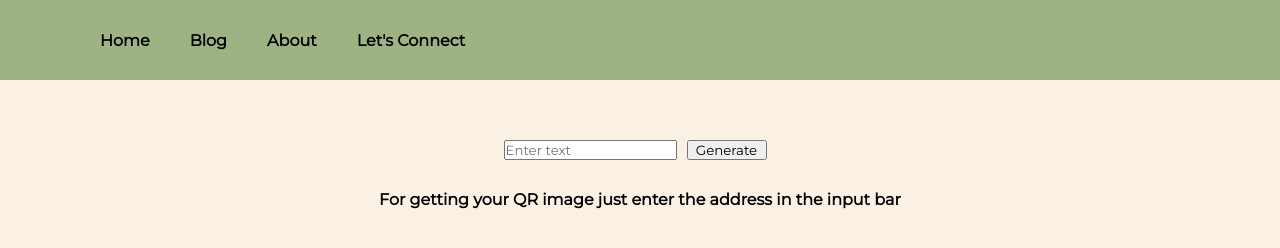
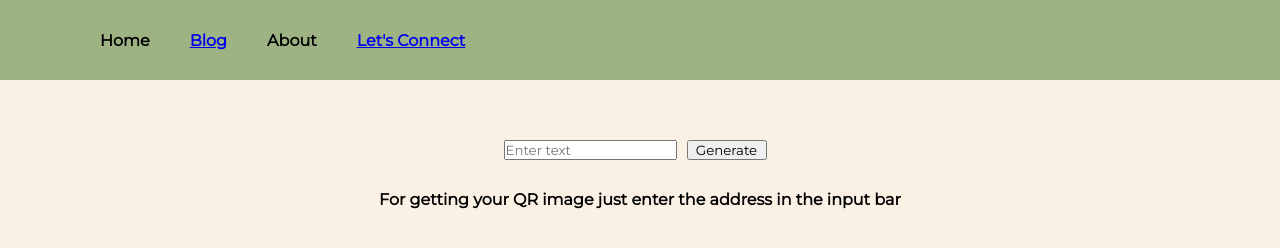
Before and after one commit to thebedigupta/qr-image-generator, a plain HTML site: page qr-image/index.html in a window 1280 px wide. Drawn offline with Linux system fonts and the light colour scheme.

Commit message:
Updating few links
This is may be the final touch

```diff
--- a/qr-image/index.html
+++ b/qr-image/index.html
@@ -17,9 +17,9 @@
     <div>
       <div class="main">
         <h4>Home</h4>
-        <h4>Blog</h4>
+        <h4><a href="https://bedigupta.hashnode.dev/">Blog</a></h4>
         <h4>About</h4>
-        <h4>Let's Connect</h4>
+        <h4><a href="https://linktr.ee/thebedigupta">Let's Connect</a></h4>
       </div>
       <div class="generator">
         <input type="text" id="inputText" placeholder="Enter text" />
```
Also changed, not shown: README.md.
